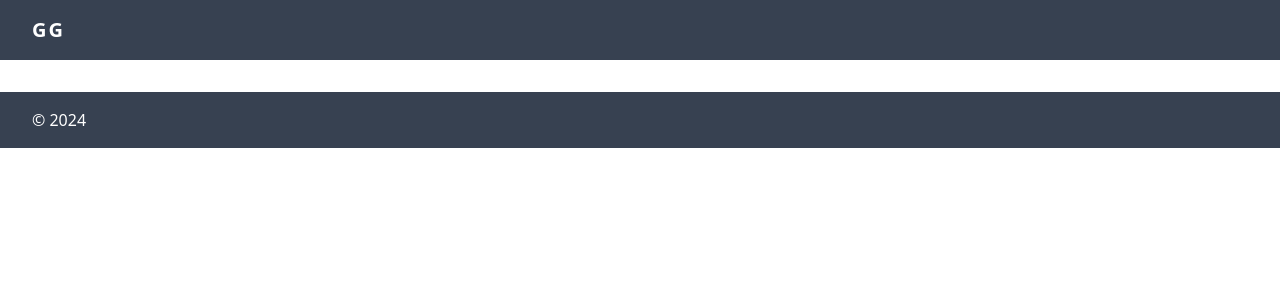
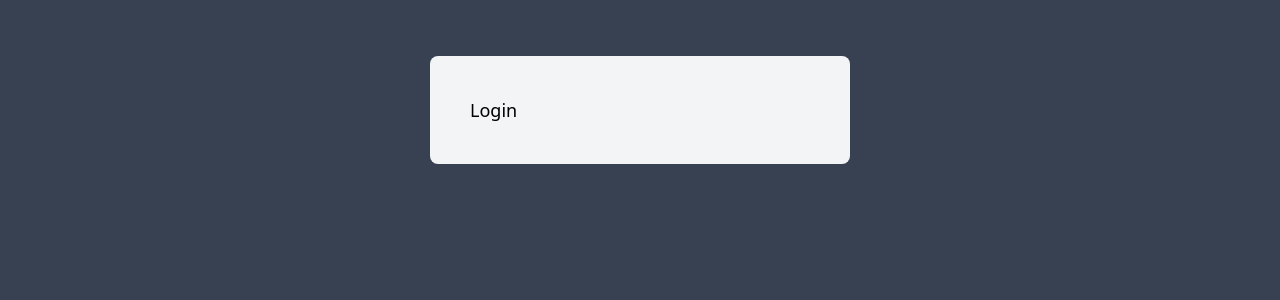
Before and after one commit to mlukasz7/GitGotchi, a Nuxt app in the folder fe/: page /login in a window 1280 px wide. Before the commit this address had no page. Shown: the top 300 px of the page. Built offline with nearby package versions, Linux system fonts and the light colour scheme.

Commit message:
feat: created login layout

```diff
--- /dev/null
+++ b/fe/layouts/login.vue
@@ -0,0 +1,15 @@
+<template>
+  <div>
+    <main class="container mx-auto px-8 py-4">
+      <div class="max-w-[280px] mx-auto my-10 bg-gray-100 p-10 rounded-lg lg:max-w-[420px]">
+        <slot />
+      </div>
+    </main>
+  </div>
+</template>
+
+<style>
+body {
+  @apply bg-gray-700;
+}
+</style>
--- /dev/null
+++ b/fe/pages/login.vue
@@ -0,0 +1,9 @@
+<script setup lang="ts">
+definePageMeta({
+  layout: 'login',
+});
+</script>
+
+<template>
+  <h1 class="text-lg">Login</h1>
+</template>
```
